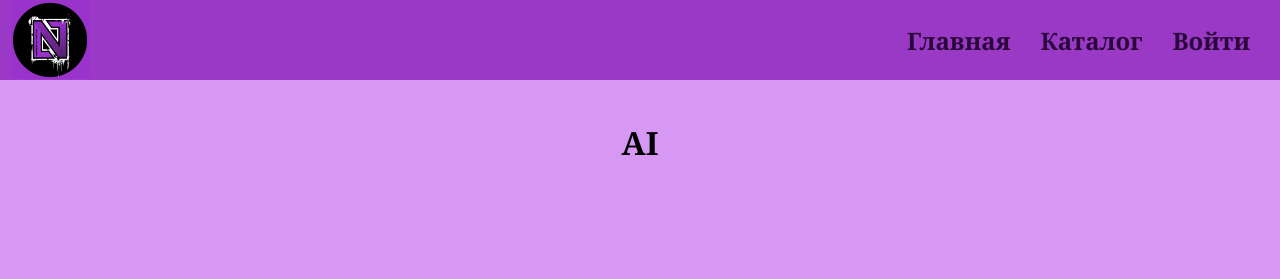
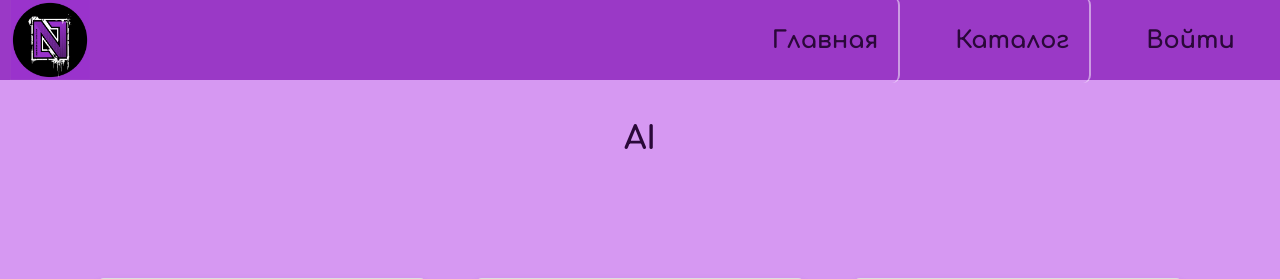
Before and after one commit to ArtemLiceum/StickersSite, a Flask app: page /catalog/AI in a window 1280 px wide. Shown: the top 279 px of the page. Run offline with Flask 3, Linux system fonts and the light colour scheme; parts of the project's set-up code (start-up, migrations or seed data) failed here and were passed over.

Commit message:
add changes to fron and fix bug in registration

```diff
--- a/app.py
+++ b/app.py
@@ -1,6 +1,10 @@
 from app import create_app
+
+
+UPLOAD_FOLDER = '/app/static/imgs'
 
 app = create_app()
 
 if __name__ == '__main__':
+    app.config['UPLOAD_FOLDER'] = UPLOAD_FOLDER
     app.run(debug=True)
--- a/app/routes/dashboard.py
+++ b/app/routes/dashboard.py
@@ -12,6 +12,8 @@
     total_users = User.query.count()
     total_orders = Order.query.count()
     total_orders_amount = Order.query.with_entities(db.func.sum(Order.total_amount)).scalar()
+
+    users = User.query.all()
 
     refresh_interval = 0  # session.get('refresh_interval', 10)
 
@@ -46,7 +48,8 @@
                            total_users=total_users,
                            total_orders=total_orders,
                            total_orders_amount=total_orders_amount,
-                           refresh_interval=refresh_interval
+                           users=users,
+                           refresh_interval=refresh_interval,
                            )
 
 @bp.route('/admin/update_balance', methods=['POST'])
--- a/app/static/styles.css
+++ b/app/static/styles.css
@@ -1,18 +1,23 @@
-body {
+/* body {
     font-family: Arial, Helvetica, sans-serif;
 }
 
 h1, h2, h3 {
     font-family: Georgia, serif;
-}
+}*/
 
 body {
-    /*font-family: Verdana, sans-serif;*/
+    font-family: 'Comfortaa', Arial, sans-serif;
     margin: 0;
     padding: 0;
     background-color: #d698f2;
     height: 500%;
     width: 100%;
+}
+
+h1, h2, h3, h4, h5, h6 {
+    font-family: 'Comfortaa', Arial, sans-serif;
+    color: #2a0839;
 }
 
 .logo {
@@ -27,6 +32,11 @@
     z-index: 1000;
 }
 
+.main img {
+    border-corner-shape: bevel;
+    border-radius: 40px;
+}
+
 .logo img {
     margin-left: 10px;
 }
@@ -35,7 +45,8 @@
     margin-left: auto;
     margin-right: 20px;
     display: flex;
-    gap: 10px;
+    align-items: center;
+    gap: 20px;
 }
 
 nav a {
@@ -44,10 +55,19 @@
     margin: 0 10px;
     cursor: pointer;
     position: relative;
+    padding: 10px 15px;
+    border-radius: 8px;
+    transition: background 0.3s ease;
 }
 
 nav a:hover {
     text-decoration: underline;
+    background: rgba(255, 255, 255, 0.2);
+}
+
+nav a:not(:last-child) {
+    border-right: 2px solid rgba(255, 255, 255, 0.5);
+    padding-right: 20px;
 }
 
 .dropdown-menu a {
@@ -67,22 +87,25 @@
 .dropdown-menu {
     display: none;
     position: absolute;
+    font-size: 18px;
     top: 100%;
-    right: 6%;
+    right: 20%;
     background: #9a39c6;
     color: #2a0839;
-    padding: 10px;
+    padding: 15px;
     border: 1px solid #ccc;
-    border-radius: 5px;
-    box-shadow: 0 4px 6px rgba(0, 0, 0, 0.1);
+    border-radius: 10px;
+    box-shadow: 0 4px 6px rgba(0, 0, 0, 0.2);
+    animation: fadeIn 0.3s ease-in-out;
     z-index: 1001;
 }
 
 .dropdown-menu ul {
     list-style: none;
+    color: #ffffff;
     margin: 0;
     padding: 0;
-    font-size: 18px;
+    font-size: 20px;
 }
 
 .dropdown-menu ul > li > a {
@@ -92,12 +115,28 @@
 
 .dropdown-menu ul > li ul {
     margin-left: 15px;
+    padding-left: 10px;
+    border-left: 2px solid rgba(255, 255, 255, 0.5);
 }
 
 .dropdown-menu ul > li > ul > li:hover {
     text-decoration: underline;
     font-weight: bold;
 }
+
+nav {
+    margin-left: auto;
+    margin-right: 20px;
+    display: flex;
+    align-items: center;
+    gap: 20px;
+}
+
+@keyframes fadeIn {
+    from { opacity: 0; transform: translateY(-10px); }
+    to { opacity: 1; transform: translateY(0); }
+}
+
 
 .container {
     max-width: 1200px;
@@ -115,7 +154,7 @@
     border-radius: 8px;
     box-shadow: 0 4px 8px rgba(0, 0, 0, 0.1);
     width: calc(30% - 20px);
-    height: 530px;
+    height: 550px;
     text-align: center;
     padding: 12px;
 }
--- a/app/templates/base.html
+++ b/app/templates/base.html
@@ -4,8 +4,9 @@
         <meta charset="UTF-8">
         <meta name="viewport" content="width=device-width, initial-scale=1.0">
         <title>Наклейки за копейки</title>
+        <link rel="icon" type="image/gif" href="{{ url_for('static', filename='imgs/logo.gif') }}">
         <link rel="stylesheet" type="text/css" href="{{ url_for('static', filename='styles.css') }}">
-
+        <link href="https://fonts.googleapis.com/css2?family=Comfortaa:wght@300;400;500;600;700&display=swap" rel="stylesheet">
     </head>
     <body>
     <header>
@@ -26,9 +27,6 @@
             <div class="dropdown-menu" id="dropdown-menu"
                  onmouseover="keepMenuVisible()" onmouseout="scheduleHideMenu()">
                 <ul>
-                    <li><a href="{{ url_for('site.catalog', category='Популярное') }}">Популярное</a></li>
-                    <li><a href="{{ url_for('site.catalog', category='Новинки') }}">Новинки</a></li>
-                    <li><a href="{{ url_for('site.generate_sticker_route') }}">Сгенерировать наклейку</a>
                     <li>Наклейки
                         <ul>
                             <li><a href="{{ url_for('site.catalog', category='AI') }}">AI</a></li>
@@ -54,6 +52,10 @@
                     </li>
                     <li>Прочее
                         <ul>
+                            <li><a href="{{ url_for('site.generate_sticker_route') }}">Сгенерировать наклейку</a>
+                            <li><a href="{{ url_for('site.upload_sticker_route') }}">Добавить свою наклейку</a>
+                            <li><a href="{{ url_for('site.catalog', category='Новинки') }}">Новинки</a></li>
+                            <li><a href="{{ url_for('site.catalog', category='Популярное') }}">Популярное</a></li>
                             <li><a href="{{ url_for('site.catalog', category='Наклейки с пленкой для переноса') }}">Наклейки с пленкой для переноса</a></li>
                             <li><a href="{{ url_for('site.catalog', category='Слайдеры на ногти') }}">Слайдеры на ногти</a></li>
                             <li><a href="{{ url_for('site.catalog', category='Обложки на паспорт') }}">Обложки на паспорт</a></li>
--- a/app/templates/dashboard.html
+++ b/app/templates/dashboard.html
@@ -41,6 +41,12 @@
     <p>Total Users: {{ total_users }}</p>
     <p>Total Orders: {{ total_orders }}</p>
     <p>Total Orders Amount: {{ total_orders_amount }}</p>
+
+    <h1>Users</h1>
+    <p>ID - email - balance</p>
+    {% for user in users %}
+        <p>{{ user.id }} - {{ user.email }} - {{ user.balance }}</p>
+    {% endfor %}
 
     <!-- Управление интервалом автообновления -->
     <h2>Refresh Interval</h2>
--- a/app/templates/main_page.html
+++ b/app/templates/main_page.html
@@ -1,7 +1,7 @@
 {% extends "base.html" %}
 
 {% block content %}
-    <div>
+    <div class="main">
         <img src="{{ url_for('static', filename='imgs/welcome.gif') }}" alt="добро пожаловать" height="400px" width="100%">
         <h1><font size="7">О Компании</font></h1>
         <p><font size="5">Компания «Наклейки за копейки» предоставляет услуги по производству виниловых наклеек (плёнка ПВХ) оптом и в розницу.
```
Also changed, not shown: app/models.py (+0 -16 lines), app/routes/login.py (+4 -5 lines), app/templates/sticker_preview.html (+4 -4 lines), app/static/imgs/кот пьет молоко.gif (added), app/static/imgs/морской котик ест рыбу.gif (added), app/static/imgs/сова смотрит с призрением.gif (added), instance/app.db.
